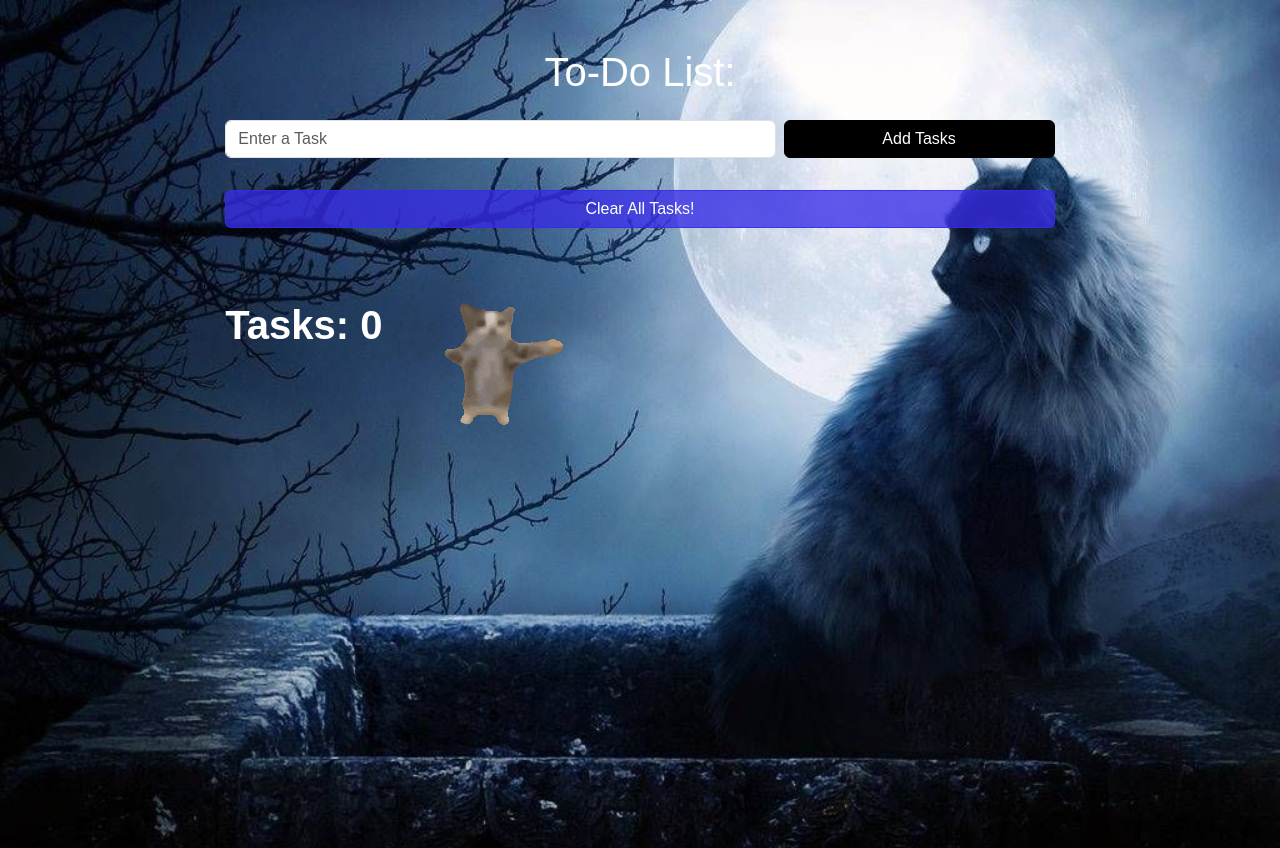
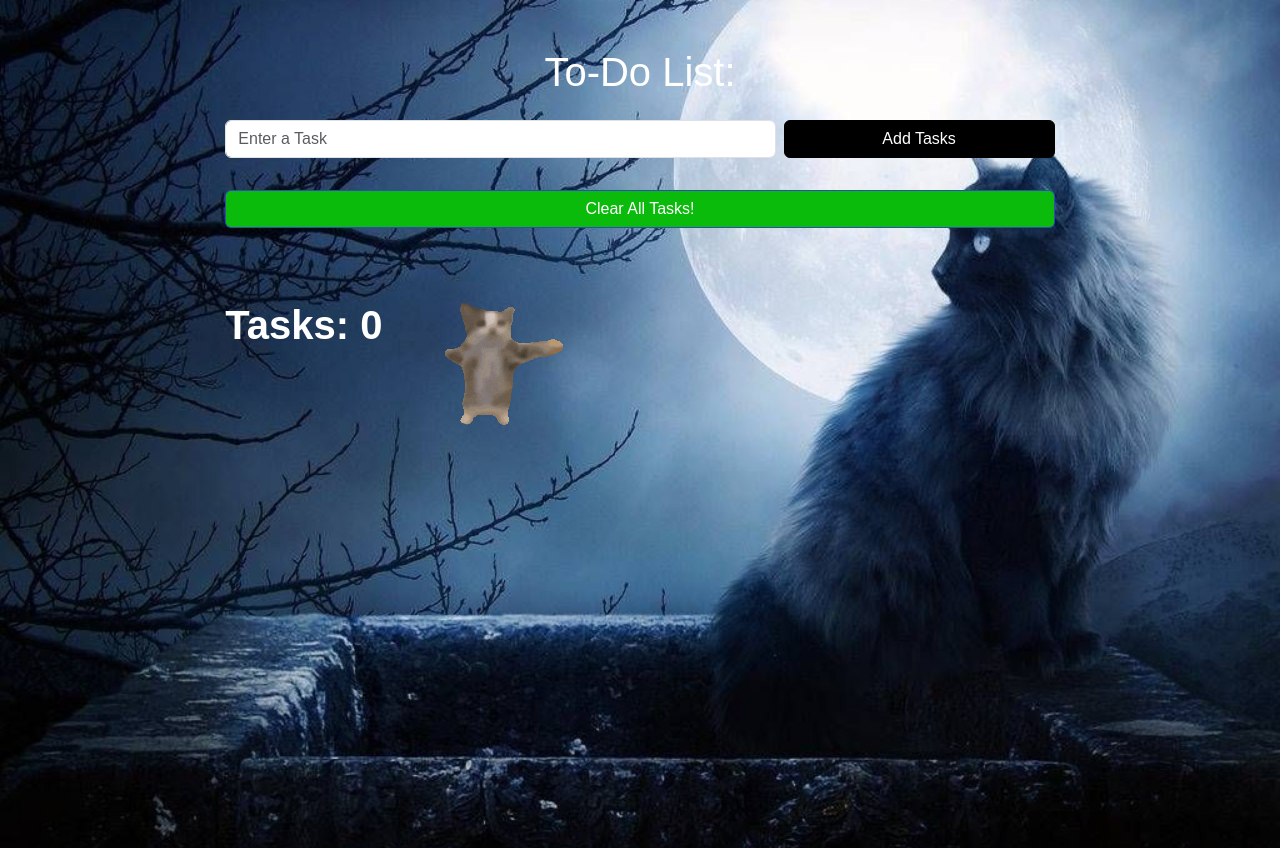
Before and after one commit to Rainbowcats999/To-Do-List, a plain HTML site: page index.html in a window 1280 px wide. Drawn offline with nearby package versions, Linux system fonts and the light colour scheme; a web font is replaced by a local one.

Commit message:
Let's see if this even does shit

```diff
--- a/style.css
+++ b/style.css
@@ -28,6 +28,10 @@ body {
   font-size: 40px;
 }
 
+#removeTask {
+  background-color: rgb(11, 187, 11);
+}
+
 .btn-primary:hover {
   background-color: silver;
   border-color: silver;
```
